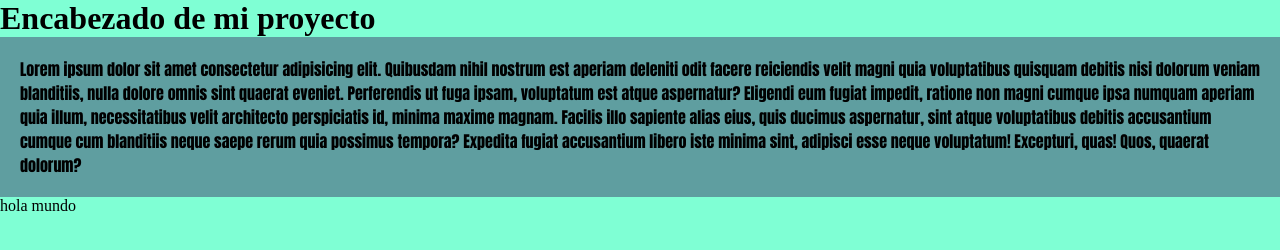
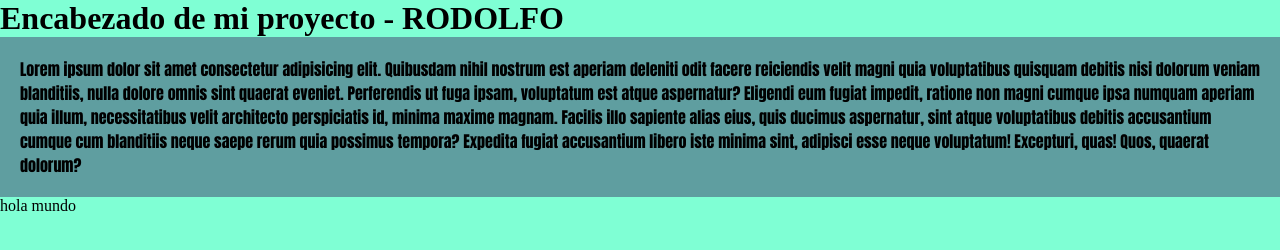
Before and after one commit to jj05-0514/ejemplorepo, a plain HTML site: page proyectobase/nuevo.html in a window 1280 px wide. Drawn offline with Linux system fonts and the light colour scheme.

Commit message:
cambio body h1

```diff
--- a/proyectobase/nuevo.html
+++ b/proyectobase/nuevo.html
@@ -7,7 +7,7 @@
     <title>ejemplo de repositorio</title>
 </head>
 <body>
-    <h1>Encabezado de mi proyecto</h1>
+    <h1>Encabezado de mi proyecto - RODOLFO</h1>
     <p class="texto">Lorem ipsum dolor sit amet consectetur adipisicing elit. Quibusdam nihil nostrum est aperiam deleniti odit facere reiciendis velit magni quia voluptatibus quisquam debitis nisi dolorum veniam blanditiis, nulla dolore omnis sint quaerat eveniet. Perferendis ut fuga ipsam, voluptatum est atque aspernatur? Eligendi eum fugiat impedit, ratione non magni cumque ipsa numquam aperiam quia illum, necessitatibus velit architecto perspiciatis id, minima maxime magnam. Facilis illo sapiente alias eius, quis ducimus aspernatur, sint atque voluptatibus debitis accusantium cumque cum blanditiis neque saepe rerum quia possimus tempora? Expedita fugiat accusantium libero iste minima sint, adipisci esse neque voluptatum! Excepturi, quas! Quos, quaerat dolorum?</p>
     <p id="bienvenida"></p>
     <script src="programa.js"></script>
```
